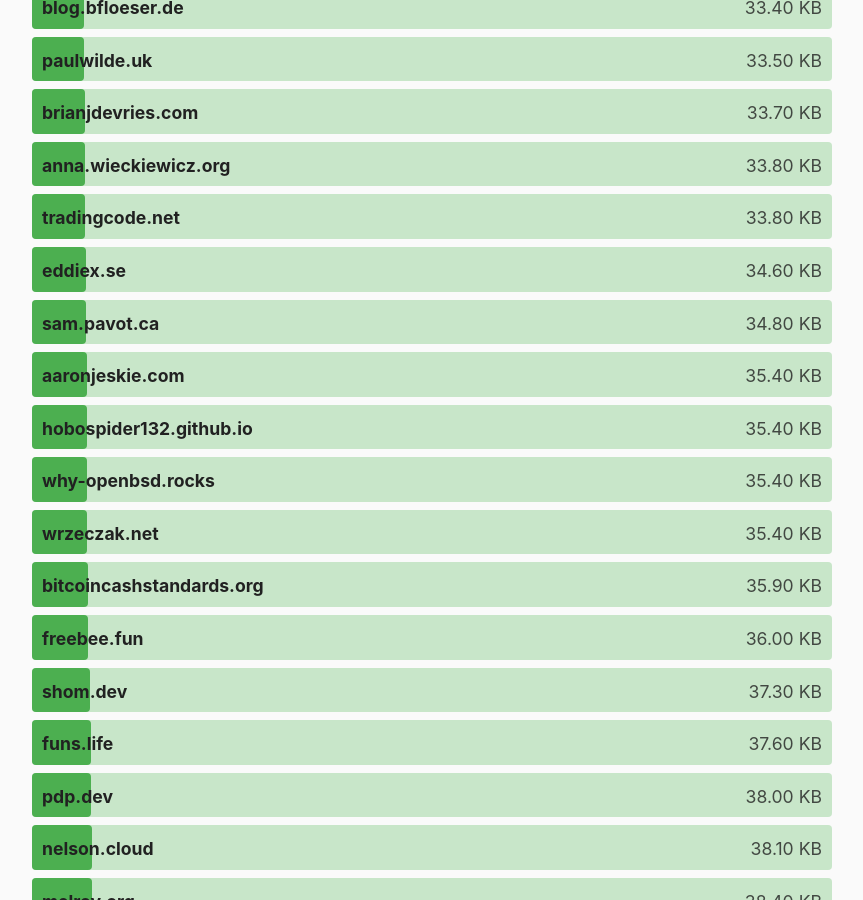
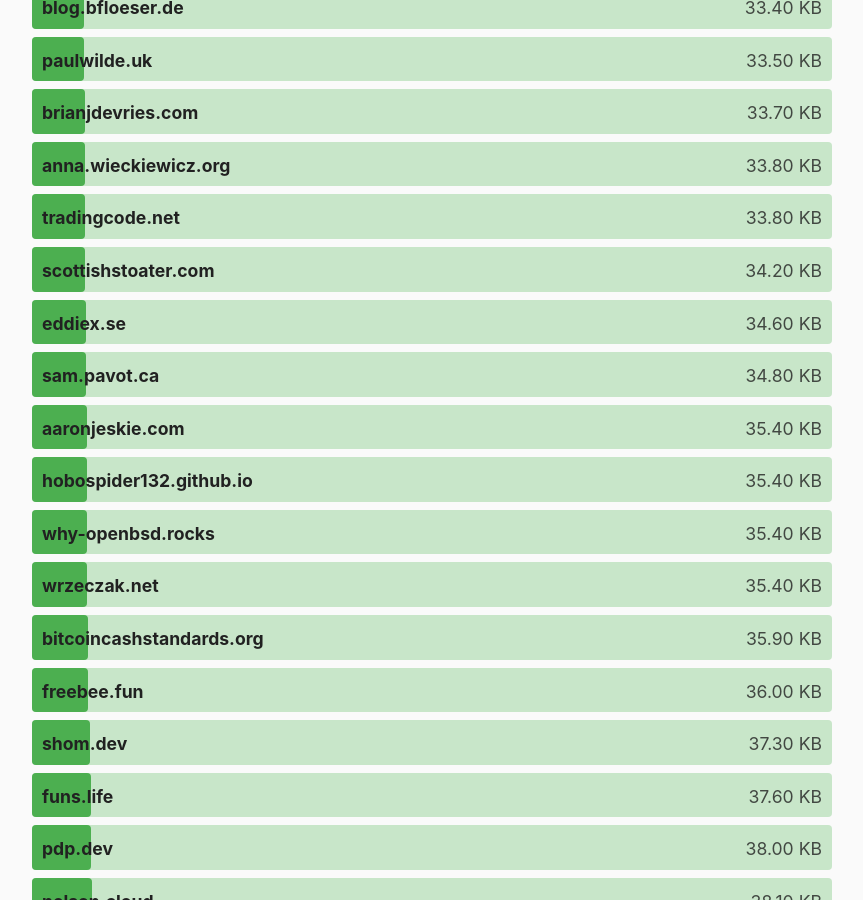
Before and after one commit to kevquirk/512kb.club, a Jekyll site: the page built from index.md, in a window 1280 px wide and 900 px high, scrolled down 12105 px. Shown: the whole window, without its empty margins (208-1071 px from the left). Built offline with Jekyll 4.4.1, drawn with Linux system fonts in a browser that asks for light colours.

Commit message:
Update sites.yml
Add scottishstoater.com

```diff
--- a/_data/sites.yml
+++ b/_data/sites.yml
@@ -2657,6 +2657,11 @@
   size: 58.9
   last_checked: 2022-05-15
 
+- domain: scottishstoater.com
+  url: https://www.scottishstoater.com/
+  size: 34.2
+  last_checked: 2023-10-09
+
 - domain: scottk.mba
   url: https://scottk.mba/
   size: 19.7
```
